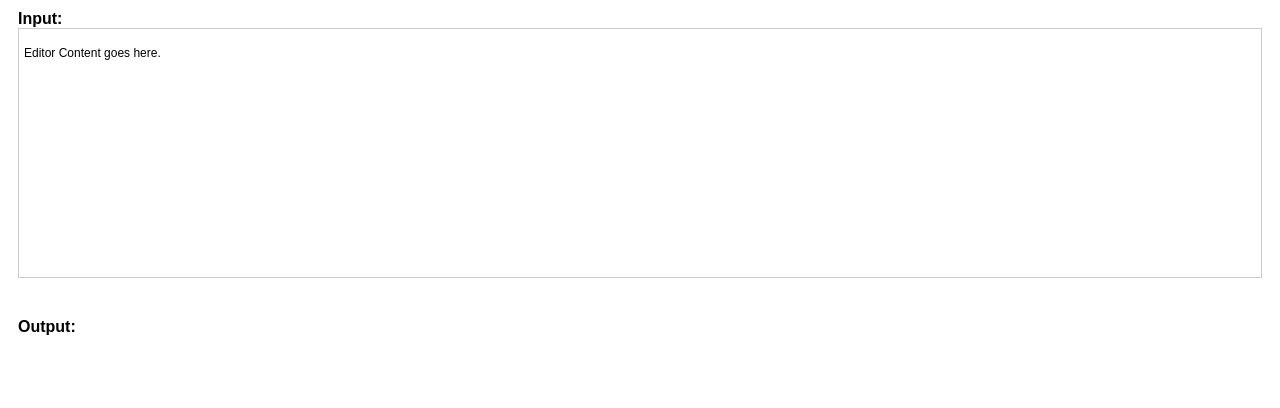
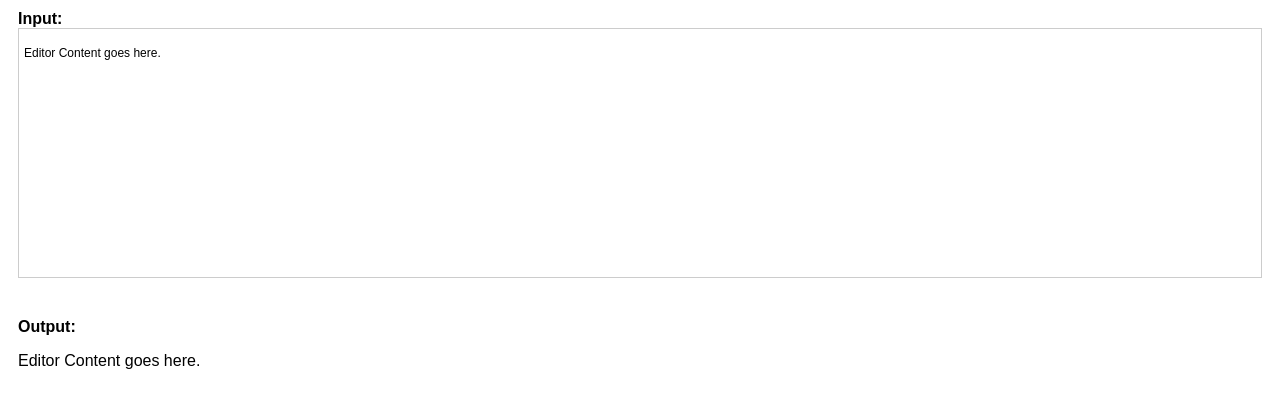
Before and after one commit to Ready-Set-Go-Design/webflow-richtext, a website: page index.html in a window 1280 px wide. Drawn offline with nearby package versions, Linux system fonts and the light colour scheme.

Commit message:
Runs better even if the input div is missing (test and non-test)

```diff
--- a/index.html
+++ b/index.html
@@ -1,6 +1,6 @@
 <html>
   <head>
-    <title>test of localization</title>
+    <title>test of rich text</title>
   </head>
   <script
     src="https://code.jquery.com/jquery-3.6.1.min.js"
@@ -10,7 +10,7 @@
   <script src="index.js"></script>
 
   <style>
-    #editor_input {
+    #rsg-editor-input {
       width: 100%;
       height: 250px;
       font-size: 12px;
@@ -36,13 +36,13 @@
 
     <div class="input">
       <div><strong>Input:</strong></div>
-      <div contenteditable id="editor_input">
+      <div contenteditable id="rsg-editor-input">
         <p>Editor Content goes here.</p>
       </div>
     </div>
     <div class="output">
       <div><strong>Output:</strong></div>
-      <div id="editor_output"></div>
+      <div class="w-richtext"><div>{{em}}first{{/em}} output</div></div>
     </div>
   </body>
 </html>
--- a/index.js
+++ b/index.js
@@ -1,34 +1,47 @@
 $ = jQuery;
 
 $(document).ready(function () {
-  formatText(".w-richtext");
+  formatAllRichText();
+  const inputClass = "#rsg-editor-input";
 
-  // formatText("#editor_input", "#editor_output");
-  // $("#editor_input").on("input", function () {
-  //   formatText();
-  // });
+  // this is used for testing;
+  if ($(inputClass).length > 0) {
+    $(inputClass).on("input", function () {
+      formatAllRichText();
+    });
+  }
 });
 
-function formatText() {
-  // replace placeholder wrappers with actual tags
-  outputClass = "#editor_output";
-  inputClass = "#editor_output";
+function formatAllRichText() {
+  let incoming, inputClass;
 
-  let incoming = $(inputClass).html();
-  incoming = incoming.replaceAll("{{", "<");
+  formatId = ".w-richtext";
+  console.log;
+  inputClass = "#rsg-editor-input";
 
-  // do something here to auto-close self-closing tags, like br and img?
-  incoming = incoming.replaceAll("}}", ">");
+  // only run this if the test input div is present
+  if ($(inputClass).length > 0) {
+    incoming = $(inputClass).html();
+    incoming = incoming.replaceAll("{{", "<");
+    incoming = incoming.replaceAll("}}", ">");
+  }
 
-  $(outputClass).html(incoming);
+  $(formatId).each(function () {
+    if ($(inputClass).length === 0) {
+      incoming = $(this).html();
+      incoming = incoming.replaceAll("{{", "<");
+      incoming = incoming.replaceAll("}}", ">");
+    }
+    $(this).html(incoming);
 
-  // remove empty p tags to facilitate div extraction
-  $(outputClass + " p:empty").remove();
+    // remove p tags that are just line breaks
+    let output = $(this).html();
 
-  // remove p tags that are just line breaks
-  let output = $(outputClass).html();
+    $(this).html(output.replaceAll("<p><br></p>", ""));
+    $(this).html(output.replaceAll("&nbsp;</p><p>", ""));
+    $(this).html(output.replaceAll("</p><p>", ""));
+  });
 
-  $(outputClass).html(output.replaceAll("<p><br></p>", ""));
-  $(outputClass).html(output.replaceAll("&nbsp;</p><p>", ""));
-  $(outputClass).html(output.replaceAll("</p><p>", ""));
+  // remove empty p tags
+  $(".w-richtext p:empty").remove();
 }
```
